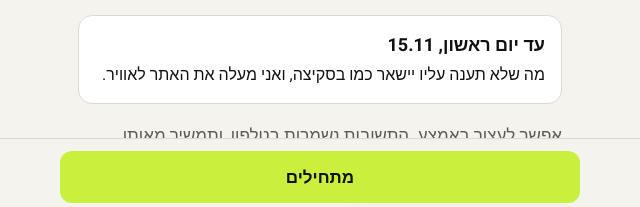
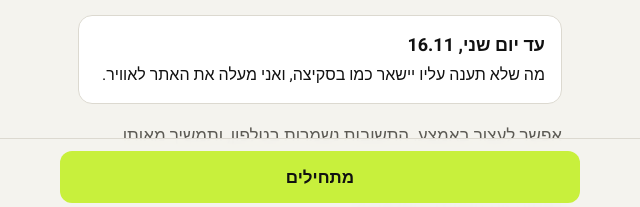
Before and after one commit to ofirkingmessi-star/ido-sagiv-q, a plain HTML site: page index.html in a window 1280 px wide. Shown: the part 585-792 px from the top of the page, 320-960 px from the left. Drawn offline with Linux system fonts and the light colour scheme.

Commit message:
Update deadline to Monday 16.11
Co-Authored-By: Claude Opus 5.5 <noreply@anthropic.com>
Claude-Session: https://claude.ai/code/session_01HMsf9uno7rkTxR64GhCcGw

```diff
--- a/index.html
+++ b/index.html
@@ -190,7 +190,7 @@ window.CLIENT = {
   name: "עידו",                     // שם פרטי, מופיע בברכה
   you: "m",                         // לשון פנייה: m = זכר, f = נקבה
   sketchUrl: "https://ofirkingmessi-star.github.io/ido-sagiv-site23/",
-  deadline: "יום ראשון, 15.11",     // התאריך שבו האתר עולה. לעדכן לפני ששולחים!
+  deadline: "יום שני, 16.11",     // התאריך שבו האתר עולה. לעדכן לפני ששולחים!
   minutes: "5–10",
   introShots: [0, 2, 3, 5],         // אילו חלקים מופיעים בפתיחה (לפי הסדר ברשימה, מתחילים מ-0)
 
```
